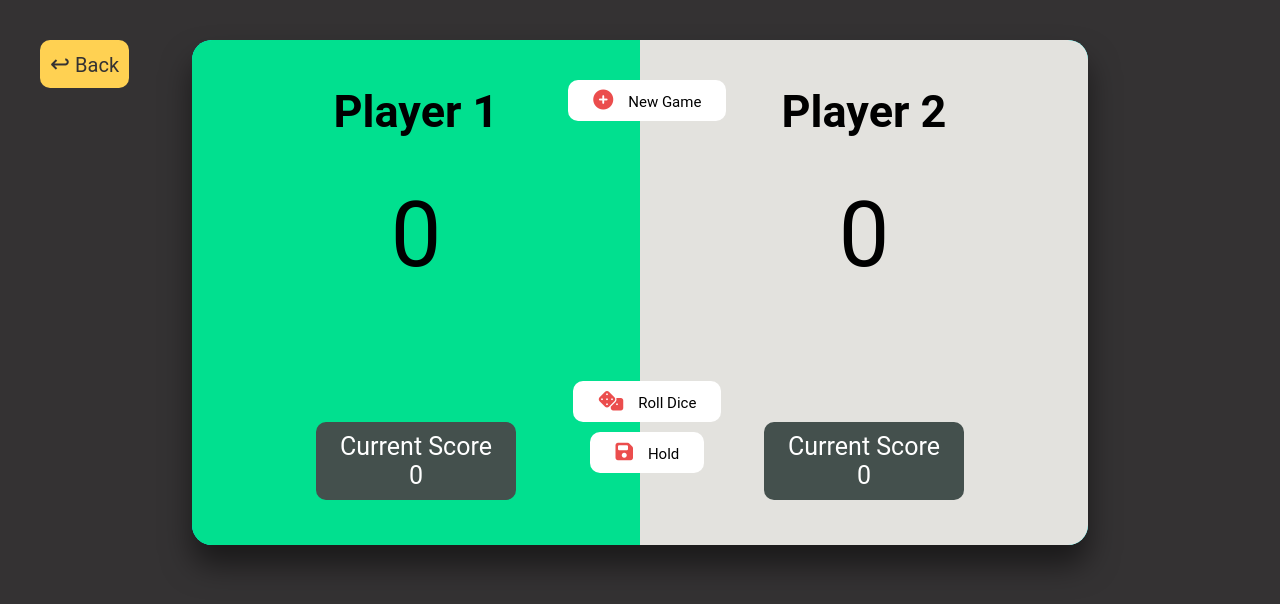
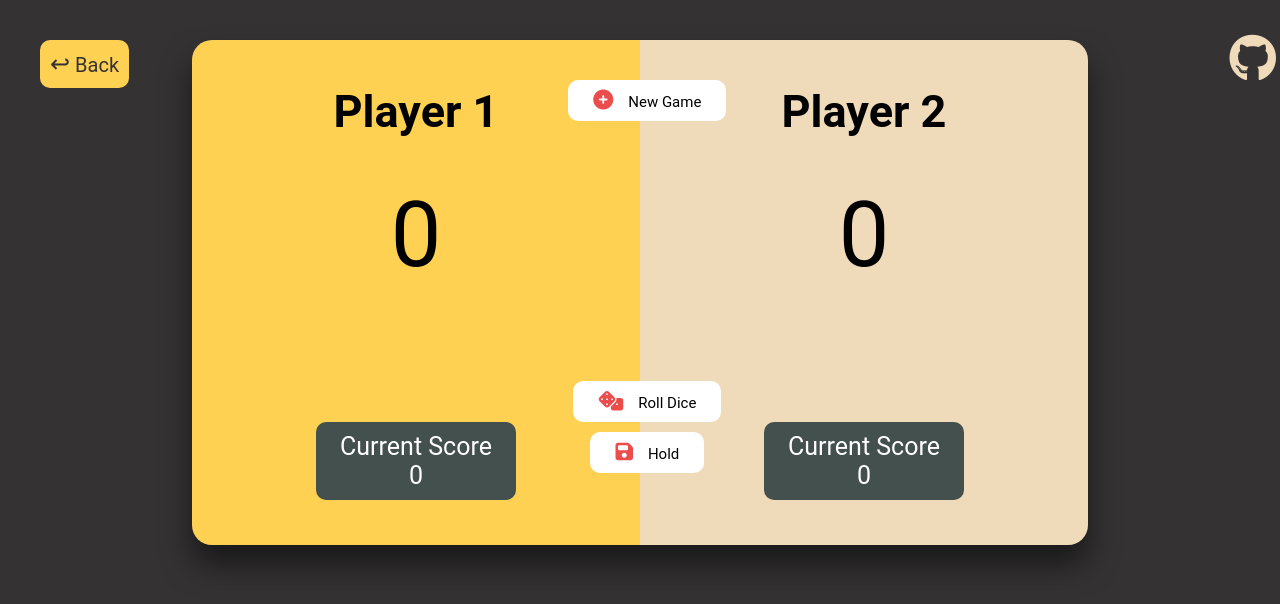
Before and after one commit to Alayane/Alayane.github.io, a plain HTML site: page index.html in a window 1280 px wide. Both pictures are taken after a click on the input "Start Now". Drawn offline with Linux system fonts and the light colour scheme.

```diff
--- a/Css/Style.css
+++ b/Css/Style.css
@@ -10,7 +10,6 @@
     max-width: 70%;
     height: fit-content;
     margin: 40px auto 0 auto;
-    background-color: aqua;
     font-family: 'roboto';
     border-radius: 20px;
     box-shadow: 0px 20px 30px rgb(0 0 0 / 50%);
@@ -31,11 +30,11 @@
     padding: 5% 0;
 }
 .player1{
-    background-color: #01e08f;
+    background-color: #ffd152;
     border-radius: 20px 0 0 20px;
 }
 .player2{
-    background-color: #e3e2de;
+    background-color: rgb(239 218 185);
     border-radius: 0 20px 20px 0;
 }
 .current span{
@@ -206,3 +205,14 @@
     box-shadow: 0 5px 7px rgb(0 0 0 / 50%);
 
 }
+
+.fa-github{
+    top :50px;
+    right: 20px;
+    position: absolute;
+    transform: scale(3);
+}
+ a{
+    color: rgb(239 218 185);
+    text-decoration: none;
+}
--- a/index.html
+++ b/index.html
@@ -71,7 +71,7 @@
         <div class="back" onclick="back()">
             <span>↩</span> Back
         </div>
-
+        <a href="https://github.com/Alayane" target="_blank" ><i class="fab fa-github"></i></a>
 
             <script src="/Js/Script.js"></script>
 
```
Also changed, not shown: Images/fav.png.
